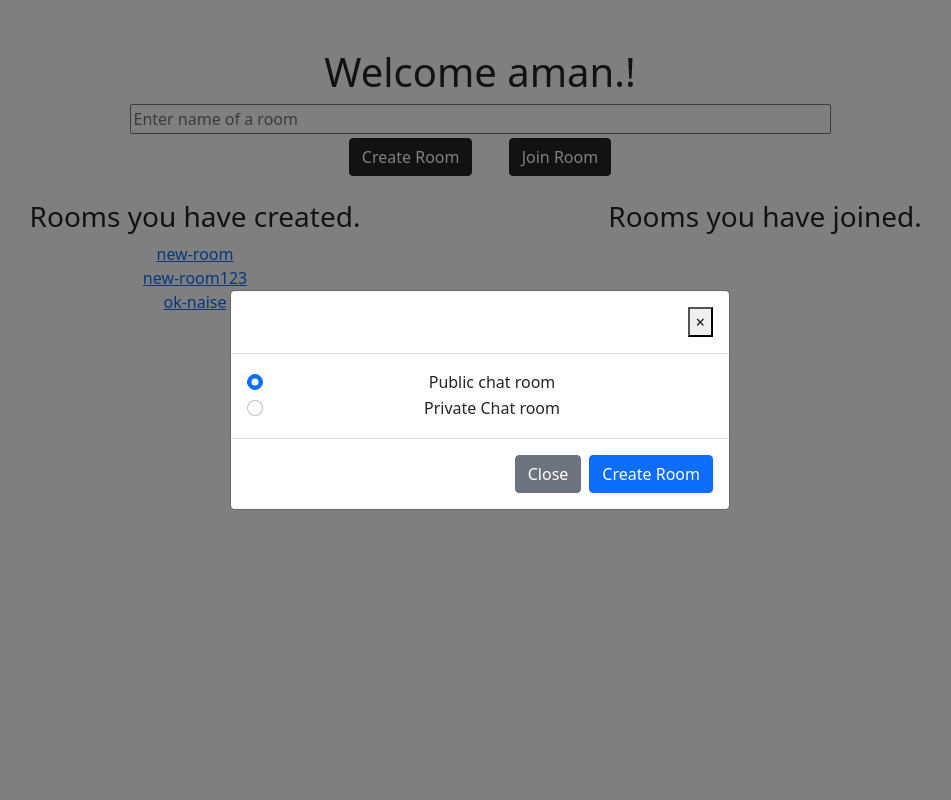
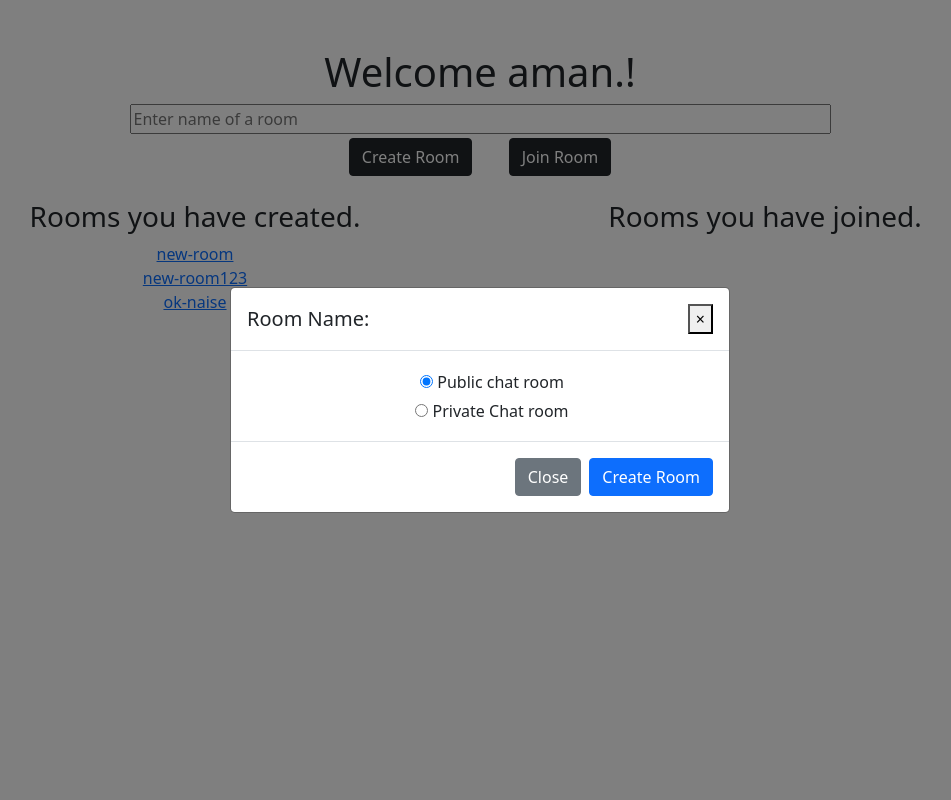
Before and after one commit to GurungAman/Chat-App, a Django app: page / in a window 1280 px wide, after a click on "Create Room". Shown: the whole page, without its empty margins (160-1111 px from the left). Run offline with Django 3.2, Linux system fonts and the light colour scheme; a user stored in the database is signed in; data comes from the database, SQL or seed files in the repository; both versions use the stored data as it was after the commit; some libraries are stand-ins or nearby versions.

Commit message:
create and join room feature finished

```diff
--- a/main/static/js/room_operations.js
+++ b/main/static/js/room_operations.js
@@ -1,13 +1,17 @@
 function leaveRoom(){
     var room = JSON.parse(document.getElementById('room-name').textContent);
+    const csrftoken = (document.cookie).toString().split("=")[1];
     $.ajax({
         url: '/leave_room/',
-        type: 'GET',
-        data: {
+        headers: {
+            'X-CSRFToken': csrftoken
+        },
+        type: 'POST',
+        data: JSON.stringify({
             'room': room,
-        },
+        }),
         success: function(data){
-            window.location.href('/')
+            window.location.href = 'http://127.0.0.1:8000/'
         },
         error: function(data){
             console.log(data)
@@ -16,23 +20,64 @@ function leaveRoom(){
 }
 
 function createRoom(){
-    var room_name = $('$room-name-input').val();
+    var room_name = $('#room-name-input').val();
     var is_public = $('#is_public').is(':checked');
     var is_private = $('#is_private').is(':checked');
+    const csrftoken = (document.cookie).toString().split("=")[1];
     $.ajax({
         url: '/create_chat_room/',
+        headers: {
+            'X-CSRFToken': csrftoken
+        },
         type: 'POST',
-        data: {
+        data: JSON.stringify({
             'room_name': room_name,
             'is_private': is_private,
             'is_public': is_public
 
-        },
+        }),
         success: function(data){
-            window.location.href('/chat/' + room_name)
+            if (data['status']==true){
+            window.location.href = '/chat/' + room_name
+            }
+            else if (data['status']==false){
+                $('#message').removeClass('d-none');
+                $('#message').append("<h5>Room with name "+ room_name +" already exists.!</h5>")
+                $('#message').delay(5000).fadeOut('slow');
+            }
         },
         error: function(data){
             console.log(data)
         }
     })
 }
+
+function joinRoom(){
+    var room_name = $('#room-name-input').val();
+    const csrftoken = (document.cookie).toString().split("=")[1];
+    $.ajax({
+        url: '/join_chat_room/',
+        headers: {
+            'X-CSRFToken': csrftoken
+        },
+        type: 'POST',
+        data: JSON.stringify({
+            'room_name': room_name,
+        }),
+        success: function(data){
+           if(data['status']==true){
+               if(data['public_room']==true){
+                   window.location.href = '/chat/' + room_name
+               }
+               else if(data['private_room']==true){
+                $('#message').removeClass('d-none');
+                $('#message').append("<h5>Your request to join room "+ room_name +" is on hold.!</h5>")
+                $('#message').delay(5000).fadeOut('slow');
+               }
+           }
+        },
+        error: function(data){
+            console.log(data)
+        }
+    })
+}
--- a/main/templates/index.html
+++ b/main/templates/index.html
@@ -6,8 +6,8 @@
 {% block body %}
 
 <div class="container mt-5">
-
-
+    <div id="message" class="alert alert-warning alert-dismissible fade show text-center d-none" role="alert">
+    </div>
     <h1 class="text-center">Welcome {{request.user}}.!</h1>
     <div class="row">
         <div class="col-12 text-center">
@@ -21,33 +21,33 @@
             <button type="button" id="create-chat-room" class="btn btn-dark mt-1 mx-3" data-toggle="modal" data-target="#ModalCenter">
                 Create Room
             </button>
-            <button type="button" id="join-chat-room" class="btn btn-dark mt-1 mx-3">
+            <button type="button" id="join-chat-room" class="btn btn-dark mt-1 mx-3" onclick="joinRoom()">
                 Join Room
             </button>
 
             <!-- Modal -->
-            <div class="modal fade" id="ModalCenter" tabindex="-1" role="dialog" aria-labelledby="exampleModalCenterTitle" aria-hidden="true">
+            <div class="modal fade" id="ModalCenter" tabindex="-1" role="dialog" aria-labelledby="ModalCenterTitle" aria-hidden="true">
                 <div class="modal-dialog modal-dialog-centered" role="document">
                 <div class="modal-content">
                     <div class="modal-header">
-                    <h5 class="modal-title" id="ModalTitle">  </h5>
+                    <h5 class="modal-title" id="ModalTitle">Room Name:  </h5>
                     <button type="button" class="close" data-dismiss="modal" aria-label="Close">
                         <span aria-hidden="true">&times;</span>
                     </button>
                     </div>
                     <div class="modal-body">
                         <div class="form-check text-center">
-                            <input class="form-check-input" type="radio" name="flexRadioDefault" id="is_public" checked>
+                            <input class="mt-2" type="radio" name="flexRadioDefault" id="is_public" checked>
                               Public chat room
                           </div>
                           <div class="form-check">
-                            <input class="form-check-input" type="radio" name="flexRadioDefault" id="is_private">
+                            <input class="mt-2" type="radio" name="flexRadioDefault" id="is_private">
                               Private Chat room
                           </div>
                     </div>
                     <div class="modal-footer">
                     <button type="button" class="btn btn-secondary" data-dismiss="modal">Close</button>
-                    <button type="button" class="btn btn-primary">Create Room</button>
+                    <button type="button" class="btn btn-primary" onclick="createRoom()">Create Room</button>
                     </div>
                 </div>
                 </div>
@@ -76,7 +76,7 @@
 <script>
     document.querySelector('#create-chat-room').onclick = function(e) {
         const room_name = document.querySelector('#room-name-input').value;
-        document.querySelector('#ModalTitle').textContent = room_name;
+        $("#ModalTitle").append(room_name)
 
     };
 </script>
--- a/main/urls.py
+++ b/main/urls.py
@@ -20,6 +20,7 @@ urlpatterns = [
     path('', views.index, name='homepage'),
     path('login/', views.user_login, name='login'),
     path('create_chat_room/', views.create_chat_room, name='create_chat_room'),
+    path('join_chat_room/', views.join_chat_room, name='join_chat_room'),
     path('chat/<slug:room_name>/', views.chat_room, name='chat_room'),
     path('leave_room/', views.leave_room, name='leave_room'),
 ]
--- a/main/views.py
+++ b/main/views.py
@@ -29,21 +29,42 @@ def approve_pending_requests(room_name, users):
 def create_chat_room(request):
     json_str = request.body.decode(encoding='UTF-8')
     data_json = json.loads(json_str)
+    user = request.user
     response_json = {'status': False}
     try:
         room = Room.objects.create(
             room = data_json['room_name'],
-            user_admin = data_json['user'],
+            user_admin = user,
             is_public = data_json['is_public'],
             is_private = data_json['is_private']
         )
+        room.approved_users.add(user)
         response_json['status'] = True
-        response_json['message'] = f'Room {room.room} created successfully by {room.user_admin}'
+        messages.info(request, f'Room {room.room} created successfully by {room.user_admin}')
         return JsonResponse(response_json)
     except Exception as e:
         response_json['error'] = f'{e.__class__.__name__}'
         return JsonResponse(response_json)
 
+def join_chat_room(request):
+    response_json = {'status': False}
+    json_str = request.body.decode(encoding='UTF-8')
+    data_json = json.loads(json_str)
+    user = request.user
+    try:
+        room = Room.objects.get(room=data_json['room_name'])
+        response_json['status'] = True
+        if room.is_public:
+            room.approved_users.add(user)
+            response_json['public_room'] = True
+            return JsonResponse(response_json)
+        elif room.is_private:
+            room.pending_requests.add(user)
+            response_json['private_room'] = True
+            return JsonResponse(response_json)
+    except Exception as e:
+        response_json['error'] = f'{e.__class__.__name__}'
+        return JsonResponse(response_json)
 
 @login_required(login_url='login')
 def index(request):
@@ -77,7 +98,9 @@ def chat_room(request, room_name):
 
 def leave_room(request):
     response = {'status': False}
-    room_name = request.GET.get('room')
+    json_str = request.body.decode(encoding='UTF-8')
+    data_json = json.loads(json_str)
+    room_name = data_json['room']
     current_user = request.user
     try:
         room = Room.objects.get(room=room_name)
```
Also changed, not shown: db.sqlite3.
